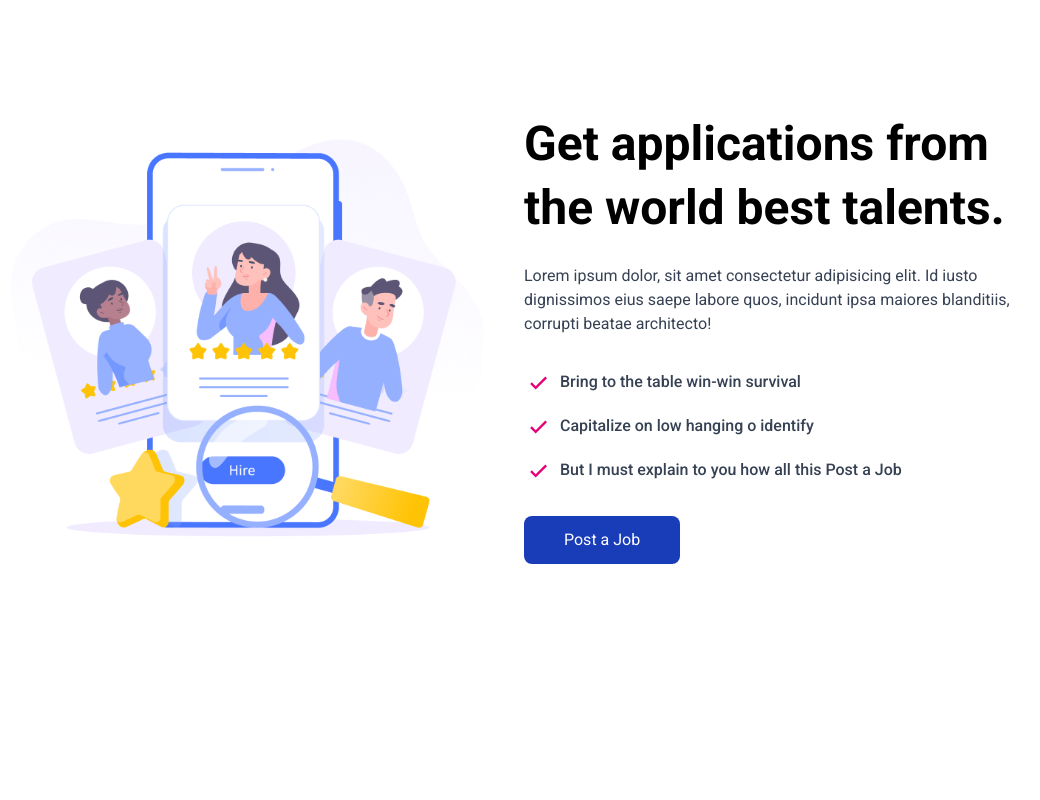
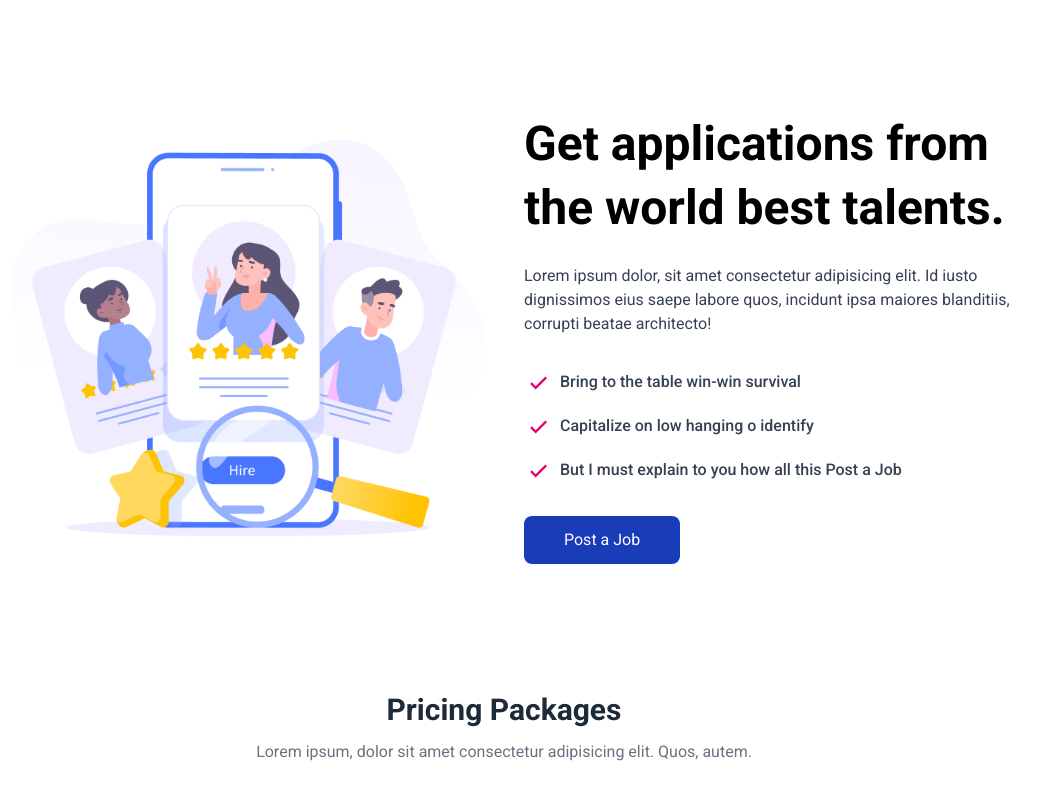
Before and after one commit to titohajili/Job-Landing, a Next.js app: page / in a window 1280 px wide. Shown: the part 2882-3682 px from the top of the page, without its empty margins (136-1176 px from the left). Before the commit the page ends 3510 px from the top, so only its background shows below. Built offline with nearby package versions, Linux system fonts and the light colour scheme.

Commit message:
Price Component

```diff
--- a/components/Home/Home.tsx
+++ b/components/Home/Home.tsx
@@ -4,6 +4,7 @@ import Category from './Category/Category'
 import Job from './Job/Job'
 import TopCompany from './TopCompany/TopCompany'
 import Info from './Info/Info'
+import Price from './Price/Price'
 
 const Home = () => {
   return (
@@ -13,6 +14,7 @@ const Home = () => {
       <Job/>
       <TopCompany/>
       <Info/>
+      <Price/>
     </div>
   )
 }
--- /dev/null
+++ b/components/Home/Price/Price.tsx
@@ -0,0 +1,17 @@
+import SectionHeading from '@/components/Helper/SectionHeading'
+import React from 'react'
+
+const Price = () => {
+  return (
+    <div className='pt-16 pb-16'>
+      <SectionHeading heading='Pricing Packages' subHeading='Lorem ipsum, dolor sit amet consectetur adipisicing elit. Quos, autem.'/>
+
+      <div className='w-[80%] mx-auto mt-16 grid grid-cols-1 md:grid-cols-2 xl:grid-cols-3 gap-6'>
+
+      </div>
+
+    </div>
+  )
+}
+
+export default Price
```
